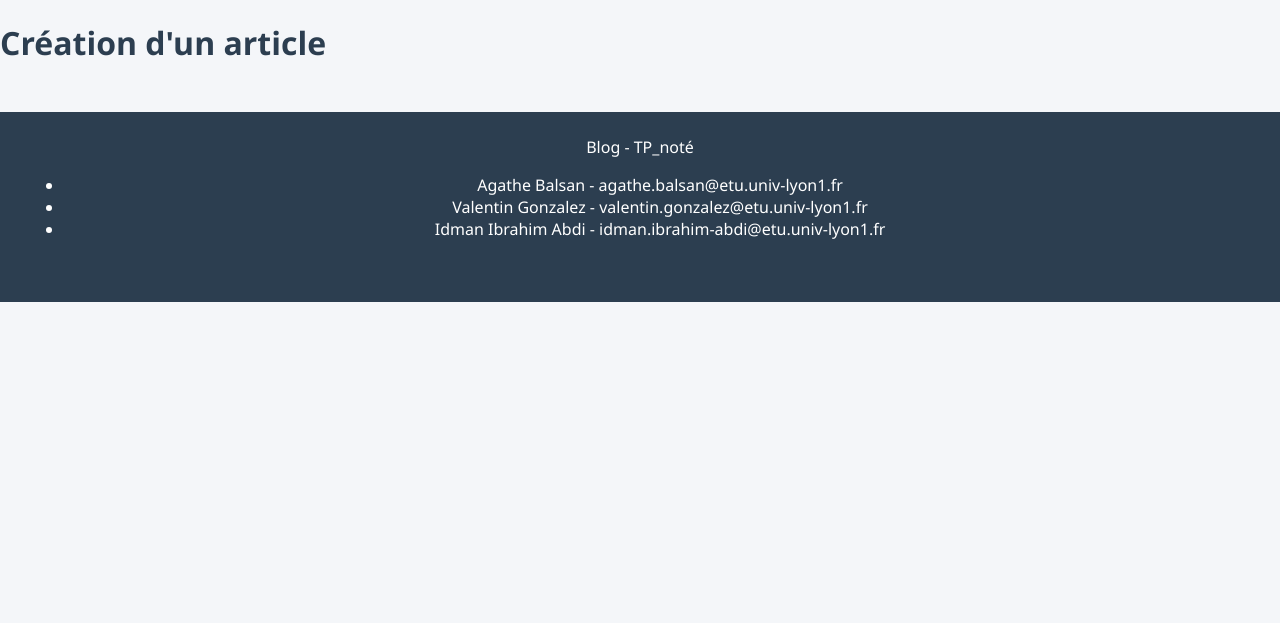
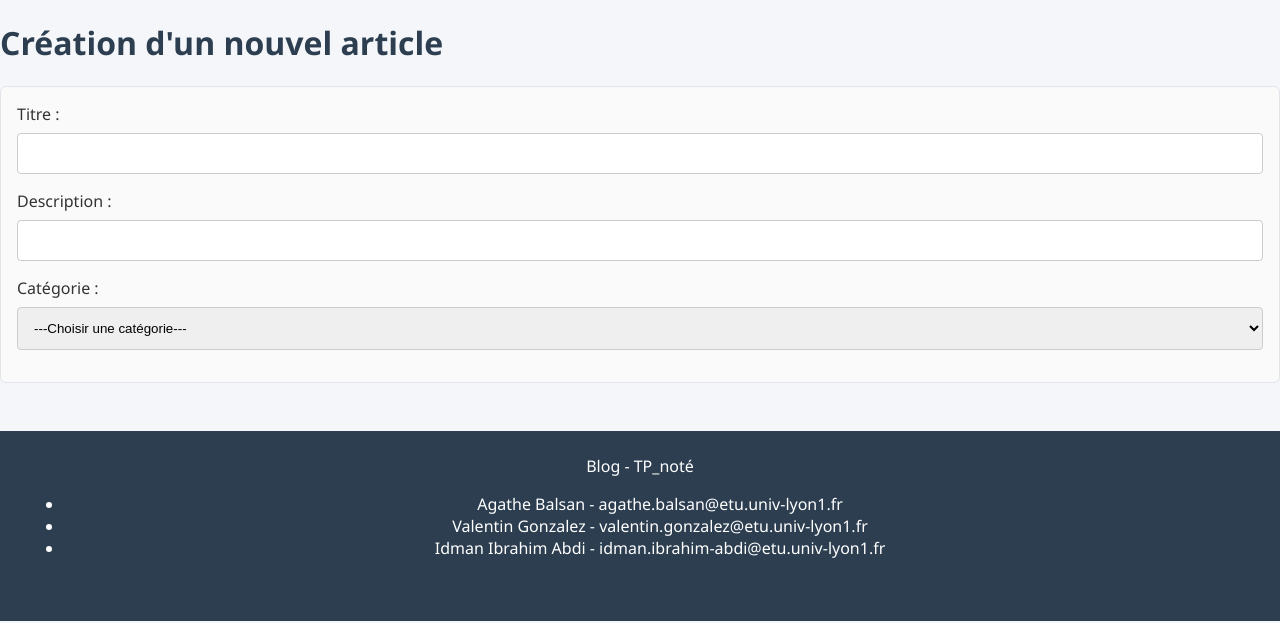
Before and after one commit to Agathe-bls/Blog-tp, a PHP site: page /creationArticle.php in a window 1280 px wide. Shown: the part 65-688 px from the top of the page. Run offline with PHP 8.4, Linux system fonts and the light colour scheme; tables that the repository leaves empty hold one stand-in row (values such as "Sample post").

Commit message:
ajout du formulaire sans son traitement pour la création d'articles

```diff
--- a/Blog/creationArticle.php
+++ b/Blog/creationArticle.php
@@ -2,7 +2,34 @@
 
 
     <div>
-        <h1>Création d'un article</h1>
+        <h1>Création d'un nouvel article</h1>
+
+        <form method="POST">
+            <label>
+                Titre :
+                <input name="newTitre" type="text"/>
+            </label>
+
+            <label>
+                Description :
+                <input name="newDescription" type="text"/>
+            </label>
+
+            <label>
+                Catégorie :
+                <?php $categories = getAllCategories($connexion); ?>
+
+                <select name="newCategorie">
+                    <option value="">---Choisir une catégorie---</option>
+                    <?php
+                    foreach ($categories as $cat): ?>
+                        <option value="<?= htmlspecialchars($cat['id']) ?>">
+                            <?= htmlspecialchars($cat['nom']) ?>
+                        </option>
+                    <?php endforeach; ?>
+                </select>
+            </label>
+        </form>
     </div>
 
 
```
